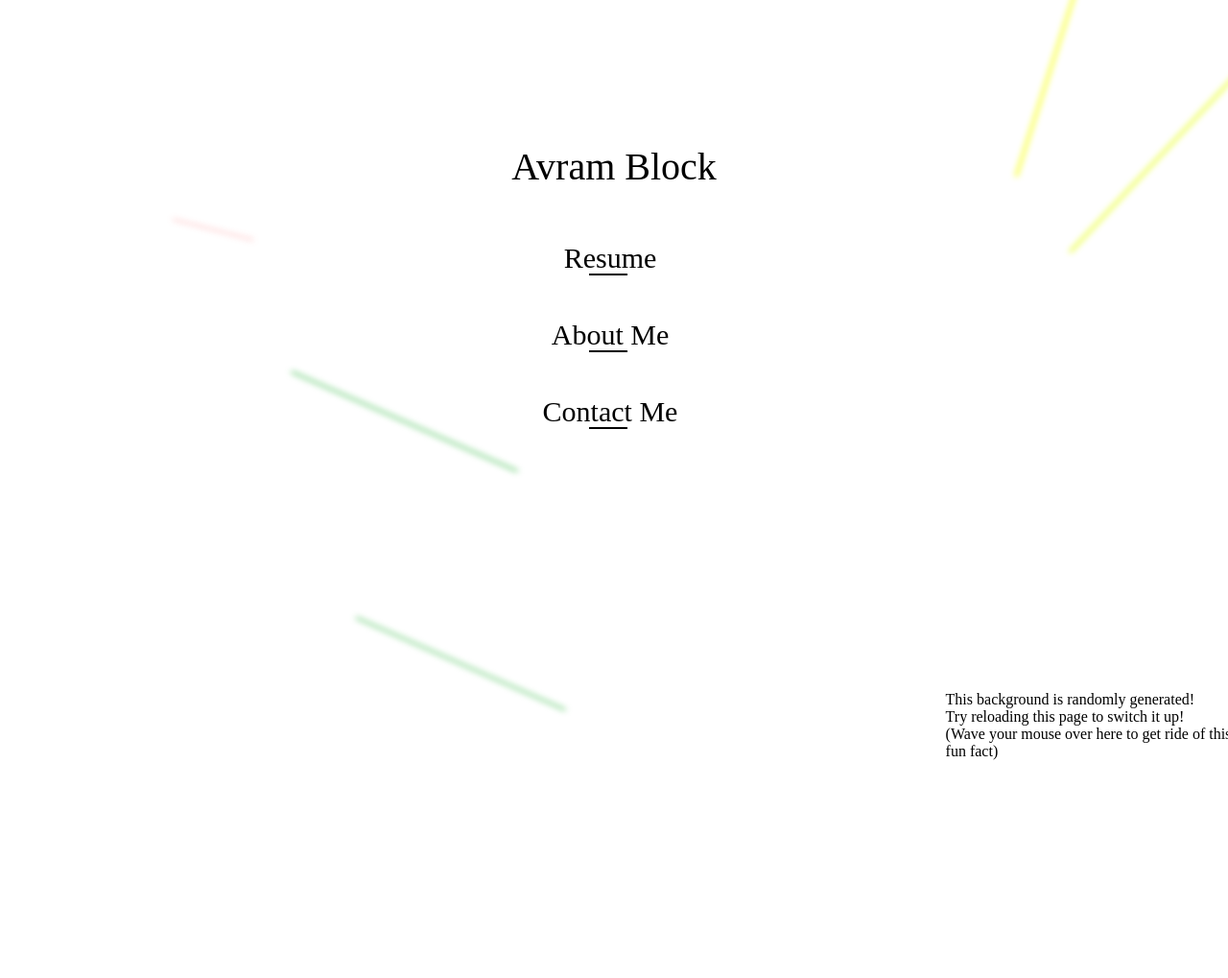
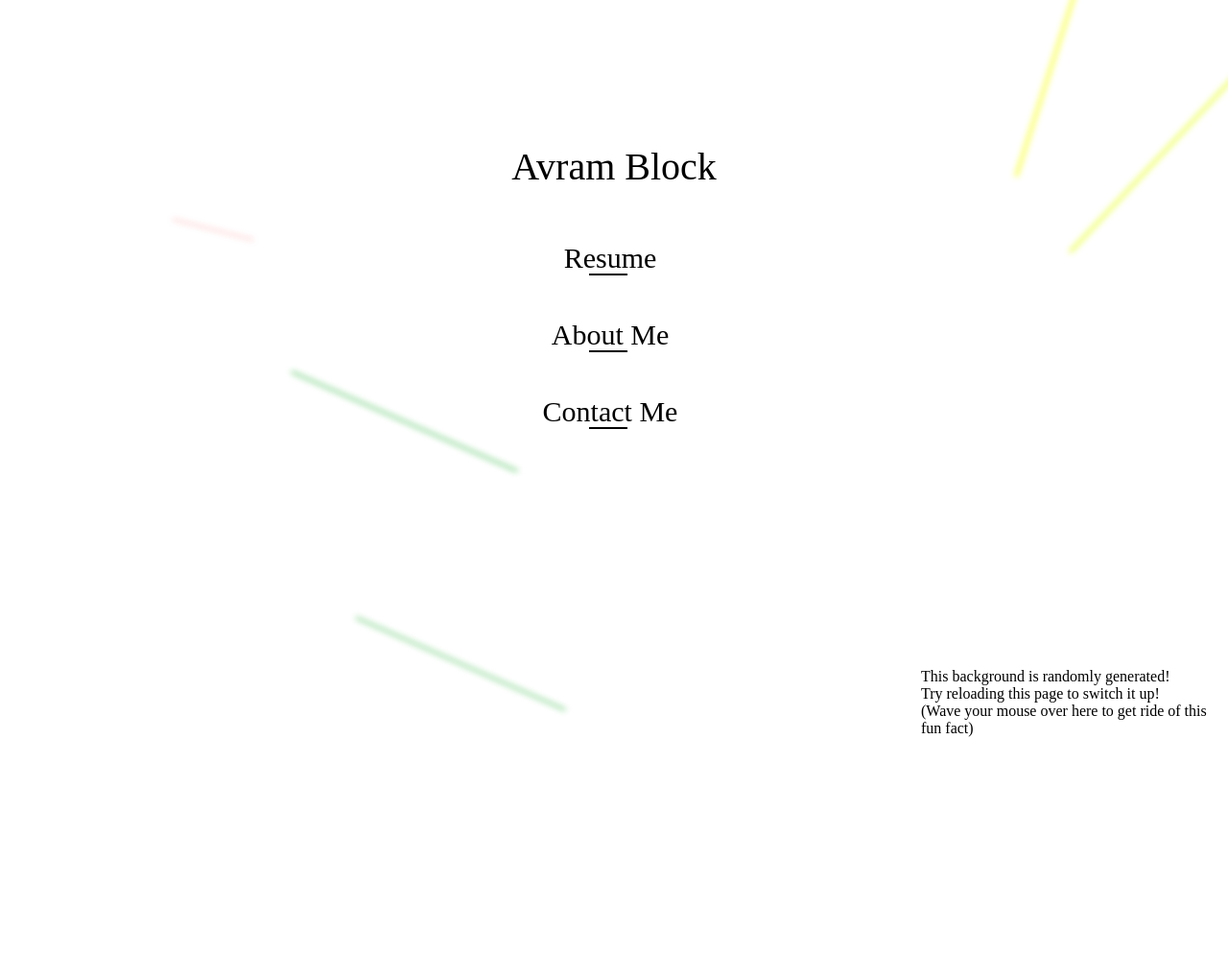
Before and after one commit to aviblock/aviblock.github.io, a plain HTML site: page index.html in a window 1280 px wide. Shown: the top 1019 px of the page at 96% size. Drawn offline with Linux system fonts and the light colour scheme.

Commit message:
funfact move

```diff
--- a/index.html
+++ b/index.html
@@ -143,9 +143,9 @@
         position: fixed;
         width: 320px;
         height: 100px;
-        left: 77%;
+        left: 75%;
         color: black;
-        top: 90%;
+        top: 87%;
         z-index: 9999;
 }
 
```
